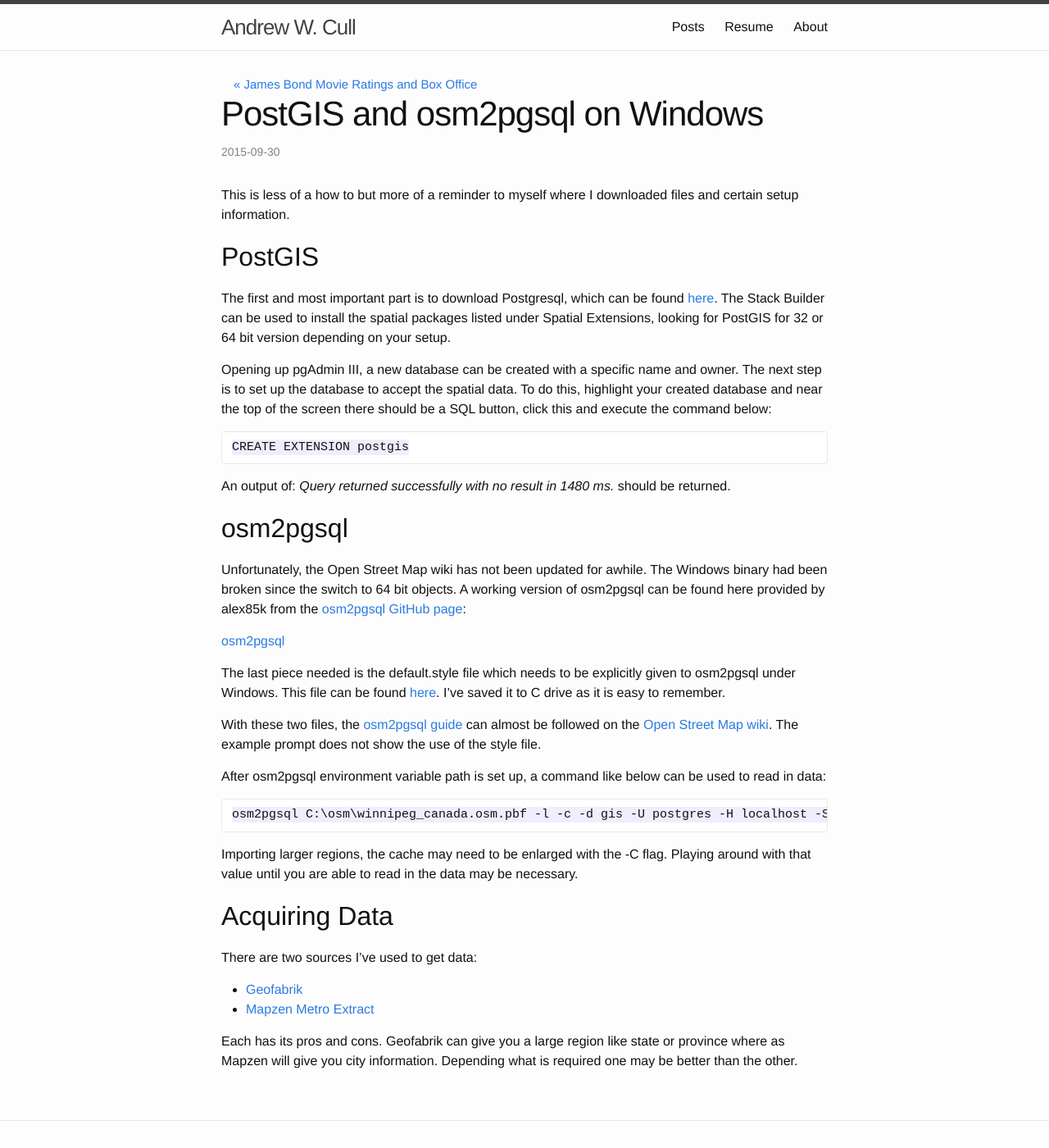
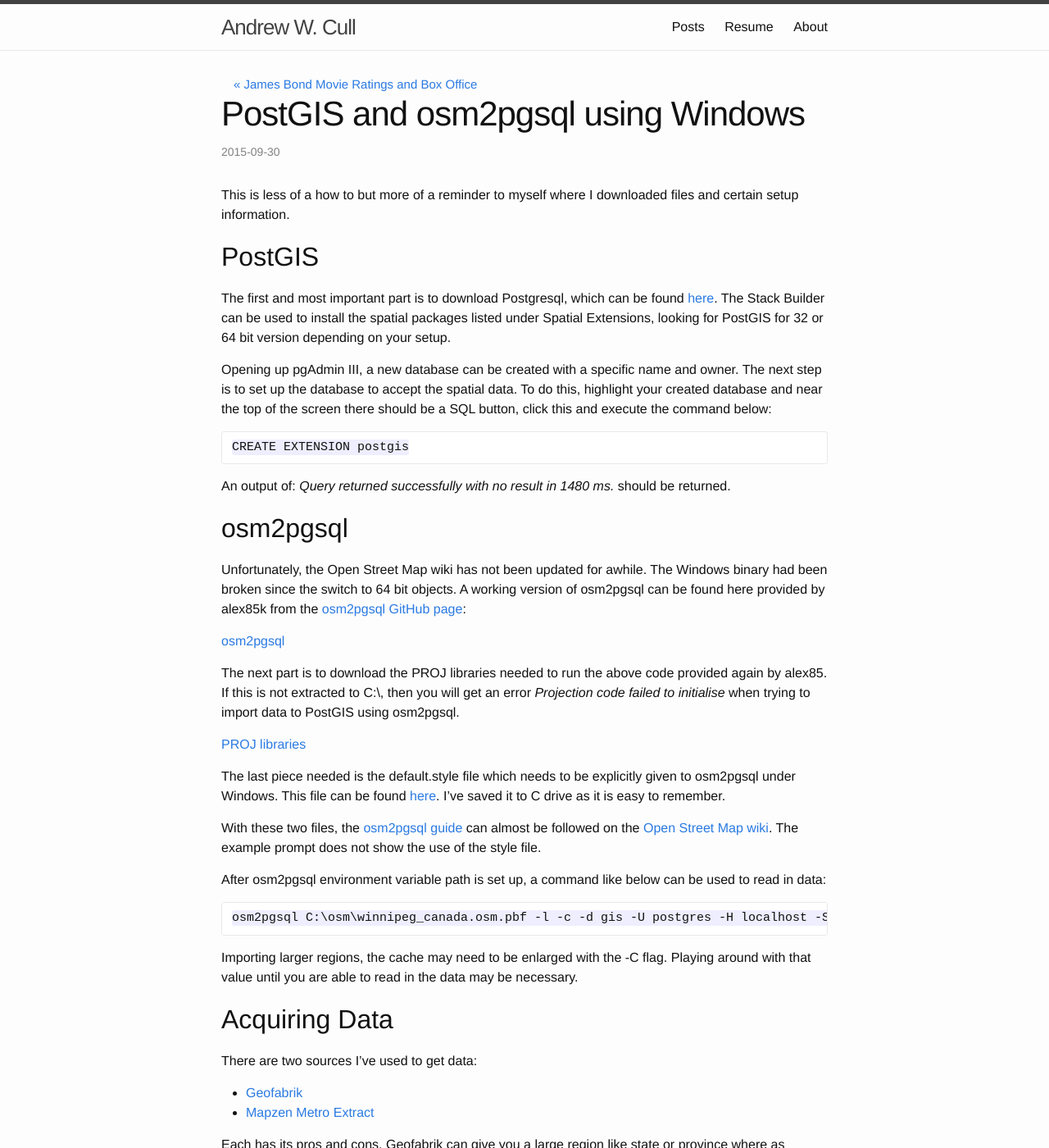
Before and after one commit to awcull/awcull.github.io, a Jekyll site: the page built from _posts/2015-09-30-postgis-osm2pgsql-windows.md, in a window 1280 px wide and 1400 px high. Shown: the whole window at 82% size. Built offline with Jekyll 4.4.1, drawn with Linux system fonts in a browser that asks for light colours.

Commit message:
Added part about PROJ library which I had left out

```diff
--- a/_posts/2015-09-30-postgis-osm2pgsql-windows.md
+++ b/_posts/2015-09-30-postgis-osm2pgsql-windows.md
@@ -1,5 +1,5 @@
 ---
-title: "PostGIS and osm2pgsql on Windows"
+title: "PostGIS and osm2pgsql using Windows"
 date: "2015-09-30"
 layout: post
 categories: [postgis, osm]
@@ -26,6 +26,10 @@ Unfortunately, the Open Street Map wiki has not been updated for awhile.  The Wi
 
 [osm2pgsql](https://dl.dropboxusercontent.com/u/63393258/osm2pgsql_testRelease.zip)
 
+The next part is to download the PROJ libraries needed to run the above code provided again by alex85.  If this is not extracted to C:\, then you will get an error *Projection code failed to initialise* when trying to import data to PostGIS using osm2pgsql.
+
+[PROJ libraries](https://dl.dropboxusercontent.com/u/63393258/PROJ.zip)
+
 The last piece needed is the default.style file which needs to be explicitly given to osm2pgsql under Windows.  This file can be found [here](https://raw.githubusercontent.com/openstreetmap/osm2pgsql/master/default.style).  I've saved it to C drive as it is easy to remember.
 
 With these two files, the [osm2pgsql guide](http://wiki.openstreetmap.org/wiki/Osm2pgsql#Windows) can almost be followed on the [Open Street Map wiki](http://wiki.openstreetmap.org/wiki/Osm2pgsql#Windows).  The example prompt does not show the use of the style file.
```
